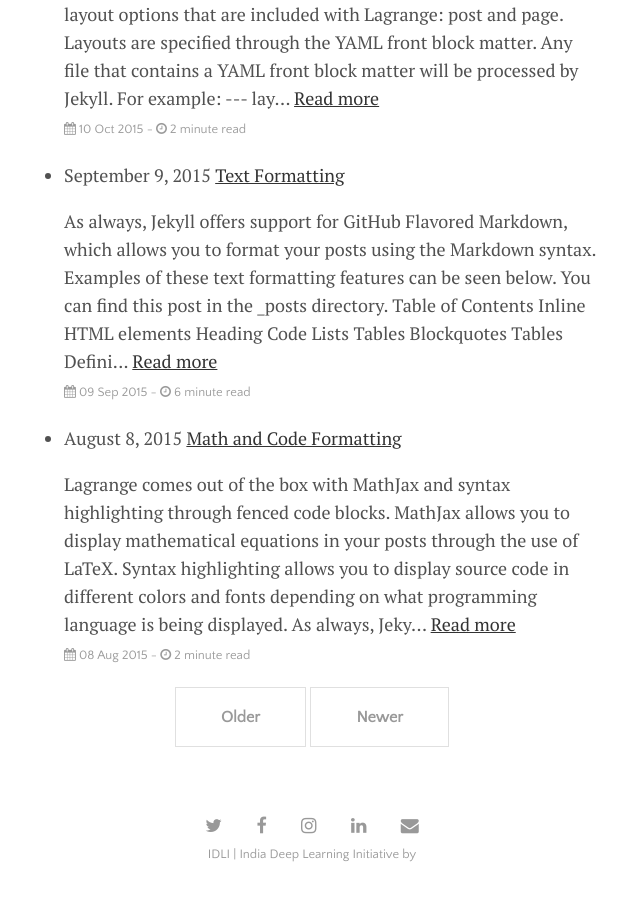
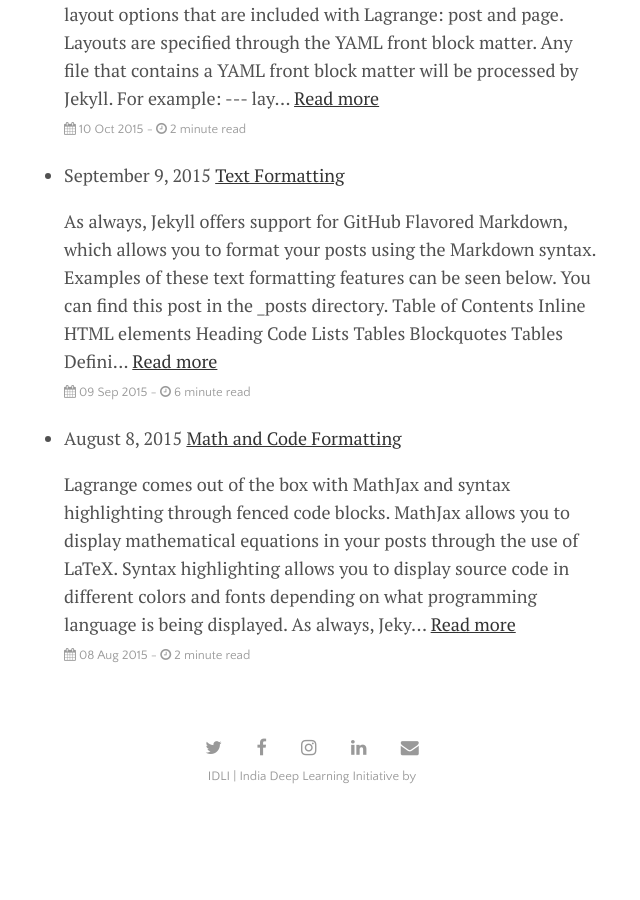
Before and after one commit to IndiaDeepLearningInitiative-IDLI/IndiaDeepLearningInitiative-IDLI.github.io, a Jekyll site: the page built from blog.html, in a window 1280 px wide and 900 px high, scrolled down 1074 px. Shown: the whole window, without its empty margins (328-968 px from the left). Built offline with Jekyll 4.4.1, drawn with Linux system fonts in a browser that asks for light colours; nearby versions of some CDN libraries; comment, search, counter and statistics services are not loaded; after the commit the page ends 1896 px from its top, so only the background shows below that.

Commit message:
removing extra

```diff
--- a/blog.html
+++ b/blog.html
@@ -15,32 +15,6 @@ title: Blog
   </p>
   {% endfor %}
 </ul>
-
-
-{% for post in paginator.posts %}
-<div class="posts">
-  <h1>
-    <a href="{{ post.url }}">{{ post.title }}</a>
-  </h1>
-
-</div>
-{% endfor %}
-
-<!-- Pagination links -->
-<div class="pagination">
-  {% if paginator.next_page %}
-    <a class="pagination-button pagination-active" href="{{ site.github.url }}{{ paginator.next_page_path }}" class="next">Older</a>
-  {% else %}
-    <span class="pagination-button">Older</span>
-  {% endif %}
-
-  {% if paginator.previous_page %}
-    <a class="pagination-button pagination-active" href="{{ site.baseurl }}{{ paginator.previous_page_path }}">Newer</a>
-    {% else %}
-      <span class="pagination-button">Newer</span>
-  {% endif %}
-
-</div>
 <div id="disqus_thread"></div>
 <script>
 /**
```
